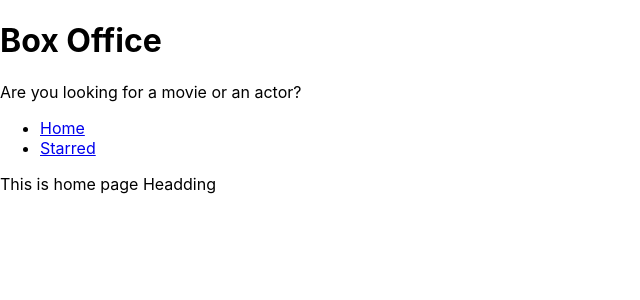
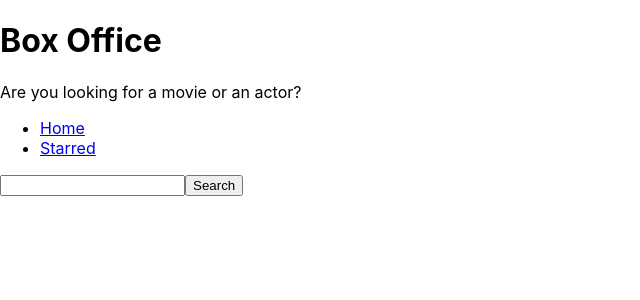
Before and after one commit to Sivalatha800/box-office, a React (Create React App) app: page / in a window 1280 px wide. Shown: the top 300 px of the page, without its empty margins (0-640 px from the left). Built offline with nearby package versions, Linux system fonts and the light colour scheme.

Commit message:
Added one input, search button and keycode function

```diff
--- a/src/pages/Home.js
+++ b/src/pages/Home.js
@@ -1,8 +1,40 @@
 import React from "react";
 import MainPageLayout from "../components/MainPageLayout";
+import { useState } from "react";
 
 function Home() {
-  return <MainPageLayout>This is home page Headding</MainPageLayout>;
+  const [input, setInput] = useState("");
+  const onInputChange = (ev) => {
+    setInput(ev.target.value);
+  };
+
+  const onSearch = () => {
+    fetch(`https://api.tvmaze.com/search/shows?q=${input}`)
+      .then((r) => r.json())
+      .then((result) => {
+        console.log(result);
+      });
+  };
+
+  const onKeyDown = (ev) => {
+    if (ev.keyCode === 13) {
+      onSearch();
+    }
+  };
+
+  return (
+    <MainPageLayout>
+      <input
+        type="text"
+        onChange={onInputChange}
+        onKeyDown={onKeyDown}
+        value={input}
+      />
+      <button type="button" onClick={onSearch}>
+        Search
+      </button>
+    </MainPageLayout>
+  );
 }
 
 export default Home;
```
